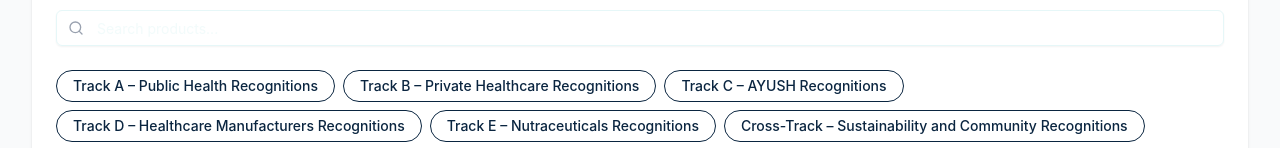
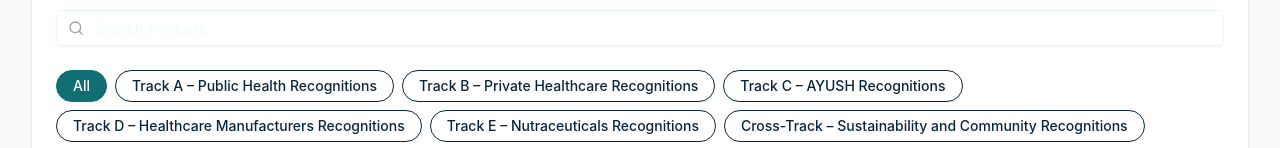
Before and after one commit to sibashish-design/phdpcs, a Next.js app: page /products in a window 1280 px wide. Shown: the part 247-395 px from the top of the page. Built offline with nearby package versions, Linux system fonts and the light colour scheme.

Commit message:
Update project

```diff
--- a/src/data/products.ts
+++ b/src/data/products.ts
@@ -743,6 +743,7 @@ export const products: Product[] = [
 ];
 
 export const categories = [
+  "All",
   "Track A – Public Health Recognitions",
   "Track B – Private Healthcare Recognitions",
   "Track C – AYUSH Recognitions",
```
